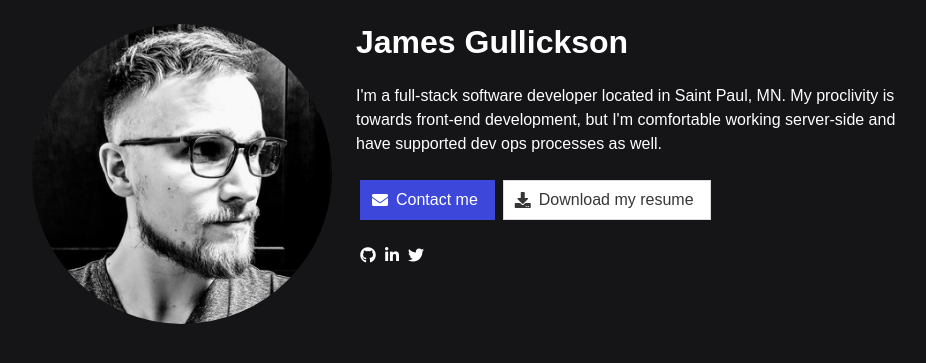
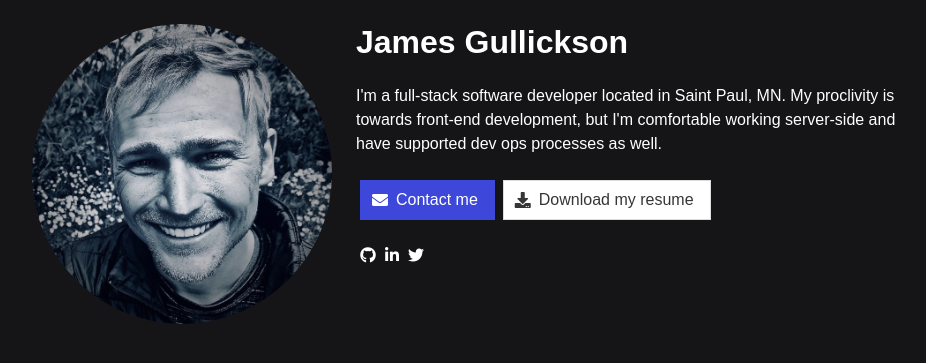
Before and after one commit to jgullickson/portfolio, a Flask app: page /about in a window 1280 px wide. Shown: the part 52-415 px from the top of the page, without its empty margins (164-1090 px from the left). Run offline with Flask 2, Linux system fonts and the light colour scheme; some libraries are stand-ins or nearby versions; some web fonts are replaced.

Commit message:
update headshot

```diff
--- a/portfolio_app/templates/about.html
+++ b/portfolio_app/templates/about.html
@@ -14,7 +14,7 @@
     <div class="columns is-centered is-multiline">
         <div class="column is-narrow">
             <div class="headshot-container">
-                <img class="is-rounded" src="{{ url_for('static', filename='img/jtg.jpg') }}" alt="head shot of James Gullickson">
+                <img class="is-rounded" src="{{ url_for('static', filename='img/headshot.jpg') }}" alt="head shot of James Gullickson">
             </div>
         </div>
         <div class="column is-6">
```
